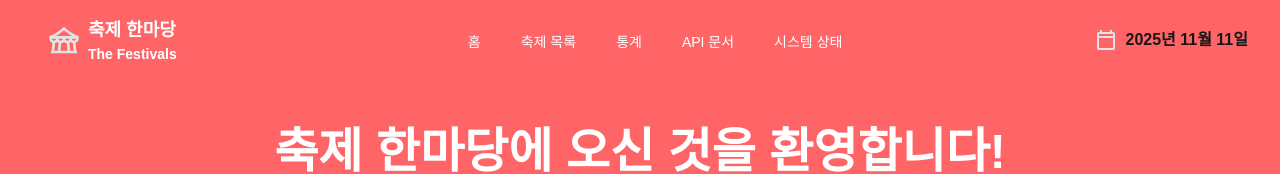
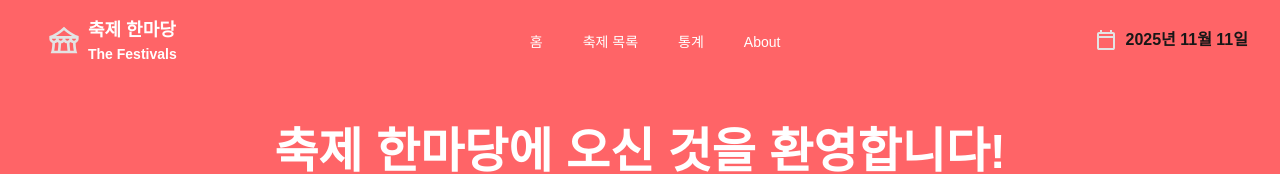
Before and after one commit to dib3474/the-festivals, a Next.js app: page / in a window 1280 px wide. Shown: the top 174 px of the page. Built offline with nearby package versions, Linux system fonts and the light colour scheme.

Commit message:
feat: Navigation 메뉴 수정

```diff
--- a/components/Navigation.tsx
+++ b/components/Navigation.tsx
@@ -49,16 +49,10 @@ export default function Navigation() {
               통계
             </Link>
             <Link
-              href="/api-docs"
+              href="/stats"
               className="inline-flex items-center px-1 pt-1 text-sm font-medium text-white hover:text-rose-100"
             >
-              API 문서
-            </Link>
-            <Link
-              href="/health"
-              className="inline-flex items-center px-1 pt-1 text-sm font-medium text-white hover:text-rose-100"
-            >
-              시스템 상태
+              About
             </Link>
           </div>
           <div className="hidden lg:flex items-center gap-2">
```
